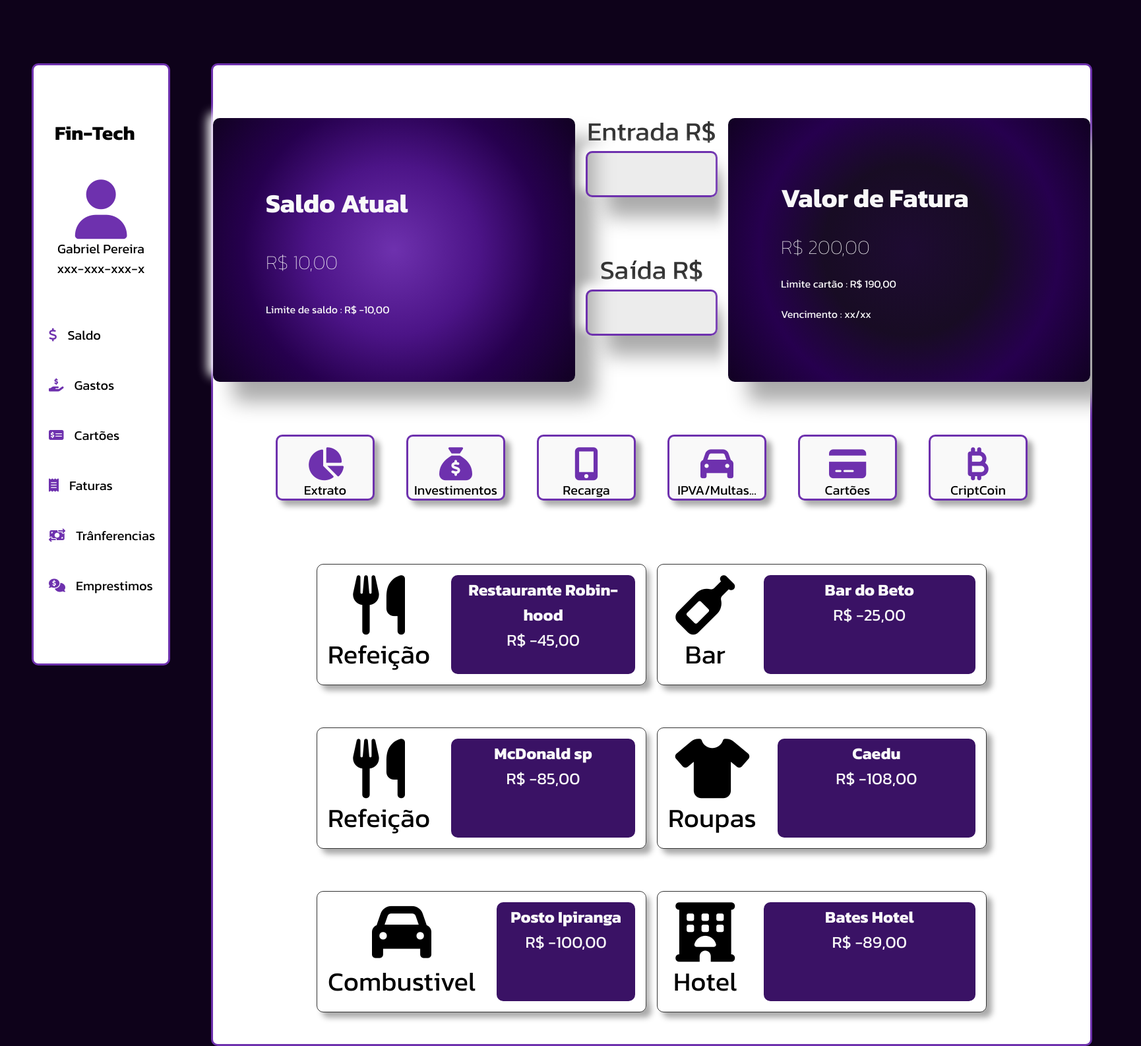
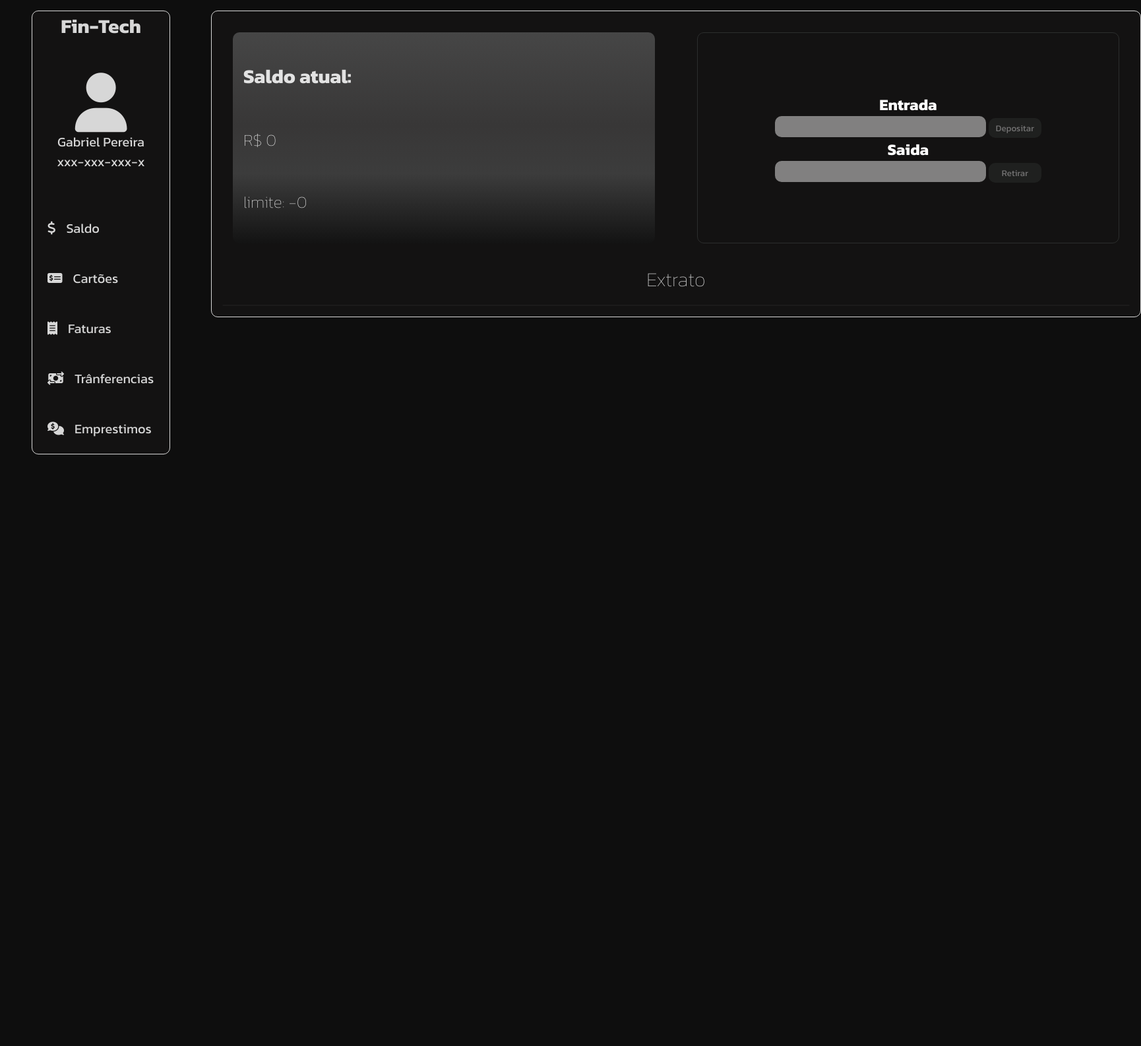
Before and after one commit to 1mGabriel/fin-tech, a plain HTML site: page index.html in a window 1280 px wide. Shown: the whole page at 66% size, 1730 px wide, since content can reach past the window. After the commit the page ends 800 px from the top, so only its background shows below. Drawn offline with nearby package versions, Linux system fonts and the light colour scheme.

Commit message:
Redefiniçaõ do layout e conclusão do script da aba de saldos

```diff
--- a/index.html
+++ b/index.html
@@ -11,12 +11,14 @@
 <link href="https://fonts.googleapis.com/css2?family=Kanit:ital,wght@0,100;0,200;0,300;0,400;0,500;0,600;0,700;0,800;0,900;1,100;1,200;1,300;1,400;1,500;1,600;1,700;1,800;1,900&display=swap"
  rel="stylesheet">
  <!-- style -->
+ <link href="https://unpkg.com/aos@2.3.1/dist/aos.css" rel="stylesheet">
  <link rel="stylesheet" href="style.css">
  <!-- script -->
+ <script src="https://unpkg.com/aos@2.3.1/dist/aos.js"></script>
  <script src="/js/index.js" defer></script>
     <title>Fin-Tech</title>
 </head>
-<body>
+<body id="body">
     <nav  id="navContainer"class="nav-container">
         <div class="logo">
             <h1>Fin-Tech</h1>
@@ -30,10 +32,6 @@
           <div id="saldoOption" class="options">
             <i class="fa-solid fa-dollar-sign fa-fw"></i>
             <p>Saldo</p>
-          </div>
-          <div  id="gastosOption" class="options">
-            <i class="fa-solid fa-hand-holding-dollar fa-fw"></i>
-            <p>Gastos</p>
           </div>
           <div id="cartoesOption" class="options">
             <i class="fa-solid fa-money-check-dollar fa-fw"></i>
@@ -54,119 +52,46 @@
         </div>
     </nav>
     <section id="mainContainer" class="main-container">
-       <div class="values-container">
-        <div  id="saldoContainer" class="saldo-container">
-            <h2>Saldo Atual</h2>
-            <h1 id="saldoValue"> R$ 10,00</h1>
-            <p>Limite de saldo : <span> R$ -10,00</span></p>
+
+        <!-- Saldo -->
+        <div class="saldo-container" id="saldoContainer">
+            <div class="pocket-container">
+                <h1>Saldo atual:</h1>
+                <p>R$ <span id="actualValue">0</span></p>
+                <p>limite: -<span id="limitValue">0</span></p>
+            </div>
+            <div class="in-out-container">
+                <div class="in-container">
+                    <h2>Entrada</h2>
+                    <div>
+                    <input type="number" name="in" id="inInput">
+                    <button id="checkIn">Depositar</button>
+                    </div>
+                </div>
+                <div class="out-container">
+                    <h2>Saida</h2>
+                    <div>
+                    <input type="number" name="out" id="outInput">
+                    <button id="checkOut">Retirar</button>
+                    </div>
+                </div>
+            </div>
         </div>
-        <div class="inputs-container">
-            <div class="entrada-container">
-                <p>Entrada R$</p>
-                <input type="number" name="entrada" id="">
-            </div>
-            <div class="saida-container">
-                <p>Saída R$</p>
-                <input type="number" name="saida" id="">
-            </div>
 
-        </div>
-        <div  id="faturaContainer" class="fatura-container">
-            <h2>Valor de Fatura</h2>
-            <h1 id="saldoValue"> R$ 200,00</h1>
-            <p>Limite cartão : <span> R$ 190,00</span></p>
-            <p>Vencimento : <span> xx/xx</span></p>
-        </div>
-       </div>
-       <div id="servicesContainer" class="services-container">
-        <div class="service">
-            <i class="fa-solid fa-chart-pie fa-fw" ></i>
+        <!-- Extrato -->
+        <div class="extract-title">
             <p>Extrato</p>
         </div>
-        <div class="service">
-            <i class="fa-solid fa-sack-dollar fa-fw" ></i>
-            <p>Investimentos</p>
+        <div class="extract-container" id="extractContainer">
         </div>
-        <div class="service">
-            <i class="fa-solid fa-mobile-screen-button fa-fw"></i>
-            <p>Recarga</p>
-        </div>
-        <div class="service">
-            <i class="fa-solid fa-car fa-fw"></i>
-            <p>IPVA/Multas...</p>
-        </div>
-        <div class="service">
-            <i class="fa-solid fa-credit-card fa-fw" ></i>
-            <p>Cartões</p>
-        </div>
-        <div class="service">
-            <i class="fa-solid fa-bitcoin-sign fa-fw" ></i>
-            <p>CriptCoin</p>
-        </div>
-       </div>
-       <div id="extractContainer" class="extract-container">
-        <div class="extract">
-            <div class="type">
-                <i class="fa-solid fa-utensils fa-fw" ></i>
-                <P>Refeição</P>
-            </div>
-            <div class="description">
-                <h3>Restaurante Robin-hood</h3>
-                <p>R$ -45,00</p>
-            </div>
-        </div>
-        <div class="extract">
-            <div class="type">
-                <i class="fa-solid fa-wine-bottle fa-fw" ></i>
-                <P>Bar</P>
-            </div>
-            <div class="description">
-                <h3>Bar do Beto</h3>
-                <p>R$ -25,00</p>
-            </div>
-        </div>
-        <div class="extract">
-            <div class="type">
-                <i class="fa-solid fa-utensils fa-fw" ></i>
-                <P>Refeição</P>
-            </div>
-            <div class="description">
-                <h3>McDonald sp</h3>
-                <p>R$ -85,00</p>
-            </div>
-        </div>
-        <div class="extract">
-            <div class="type">
-                <i class="fa-solid fa-shirt fa-fw" ></i>
-                <P>Roupas</P>
-            </div>
-            <div class="description">
-                <h3>Caedu</h3>
-                <p>R$ -108,00</p>
-            </div>
-        </div>
-        <div class="extract">
-            <div class="type">
-                <i class="fa-solid fa-car fa-fw" ></i>
-                <P>Combustivel</P>
-            </div>
-            <div class="description">
-                <h3>Posto Ipiranga</h3>
-                <p>R$ -100,00</p>
-            </div>
-        </div>
-        <div class="extract">
-            <div class="type">
-                <i class="fa-solid fa-hotel fa-fw" ></i>
-                <P>Hotel</P>
-            </div>
-            <div class="description">
-                <h3>Bates Hotel</h3>
-                <p>R$ -89,00</p>
-            </div>
-        </div>
-       </div>
+    </section>
 
-    </section>
+
+    <!-- Notificações -->
+
 </body>
+<script>
+  AOS.init();
+</script>
+
 </html>
--- a/js/index.js
+++ b/js/index.js
@@ -0,0 +1,167 @@
+// seleção:
+const body = document.querySelector("#body")
+
+const saldoOption = document.querySelector("#saldoOption");
+
+const actualValue = document.querySelector("#actualValue");
+
+const limitValue = document.querySelector("#limitValue");
+
+const checkInBtn = document.querySelector("#checkIn");
+
+const checkOutBtn = document.querySelector("#checkOut");
+
+const inInput = document.querySelector("#inInput");
+
+const outInput = document.querySelector("#outInput");
+
+const extractContainer = document.querySelector("#extractContainer");
+
+
+//pegar data e hora atual:
+// Obtém a data e hora atual
+var dataAtual = new Date();
+
+// Formata a data para o formato "dd/mm/aaaa"
+var dataFormatada = dataAtual.getDate() + '/' + (dataAtual.getMonth() + 1) + '/' + dataAtual.getFullYear();
+
+// Formata a hora para o formato "hh:mm:ss"
+var horaFormatada = dataAtual.getHours() + ':' + dataAtual.getMinutes() + ':' + dataAtual.getSeconds();
+
+// Cria uma string combinando a data e a hora
+var dataHoraFormatada = dataFormatada + ' ' + horaFormatada;
+
+// Imprime a data e hora formatada
+console.log(dataHoraFormatada);
+
+
+
+
+// Funções:
+
+    //Depositar
+    depostiFunction = () =>{
+
+    //lançar a notificaçãp:
+    if(inInput.value===""){
+    notification("Insira um valor", dataFormatada, "#753131");
+
+    }else{
+    // converter o valor do span em numero
+    const saldoNumber = parseFloat(actualValue.textContent);
+
+    //converter o valor do input em numero
+    const valueInput = parseFloat(inInput.value);
+
+    //somar os valores do input e do span atual
+    const newSaldo = saldoNumber+valueInput;
+
+    //Atualizar o span
+    actualValue.innerHTML = newSaldo;
+    limitValue.innerHTML = newSaldo;
+
+    //Notificar a ação
+    notification(`Deposito de ${inInput.value}R$ realizado com suceso`, dataFormatada, "#053c30");
+
+    //Criar o extrato
+    createExtract("in-extract","Entrada",inInput.value,dataFormatada)
+
+    //Limpando o input
+    inInput.value = "";
+    }
+}
+
+    //Sacar
+    saqueFunction = () =>{
+    //lançar a notificaçãp:
+    if(outInput.value===""){
+        notification("Insira um valor", dataFormatada, "#753131");
+
+        }else{
+
+        // converter o valor do span em numero
+        const saldoNumber = parseFloat(actualValue.textContent);
+
+        //converter o valor do input em numero
+        const valueInput = parseFloat(outInput.value);
+
+        //somar os valores do input e do span atual
+        const newSaldo = saldoNumber-valueInput;
+
+        //Atualizar o span
+        actualValue.innerHTML = newSaldo;
+        limitValue.innerHTML = newSaldo;
+
+        //Notificar a ação
+        notification(`Saque de ${outInput.value}R$ realizado com suceso`, dataFormatada, "#753131");
+
+        //Criar o extrato
+        createExtract("out-extract","Saída",outInput.value,dataFormatada)
+
+        //Limpando o input
+        outInput.value = "";
+
+    }
+}
+
+    //Criar Notificação:
+    notification = (ação, date, color)=>{
+
+        const section = document.createElement("section");
+        section.id = "notficationContainer";
+        section.className = "notification";
+        section.setAttribute("data-aos", "fade-left");
+        section.style.backgroundColor = color
+
+        const h2 = document.createElement("h2");
+        h2.innerHTML = ação;
+
+        const p = document.createElement("p");
+        const span = document.createElement("span");
+        span.innerHTML = `${date}`;
+
+        //apends
+        p.appendChild(span)
+        section.append(h2, p)
+        body.appendChild(section)
+
+        function removerSection(){
+            body.removeChild(section)
+        }
+        setTimeout(removerSection, 2000)
+    }
+
+    //Criar Extrato
+    createExtract = (clasName,type,value,date)=>{
+        const div = document.createElement("div");
+        div.className = clasName;
+
+        const h2 = document.createElement("h2");
+        h2.innerHTML = type;
+
+        const p1 = document.createElement("p");
+        const span1 = document.createElement("span");
+        span1.className = "in-value";
+        span1.innerHTML = value +"$";
+
+        const p2 = document.createElement("p");
+        const span2 = document.createElement("span");
+
+        span2.className = "time-extract";
+        span2.innerHTML = date;
+        p2.appendChild(span2)
+        p1.appendChild(span1)
+
+        div.append(h2,p1,p2)
+        extractContainer.appendChild(div)
+
+
+    }
+//Eventos:
+checkInBtn.addEventListener("click" , ()=>{
+    depostiFunction();
+})
+
+checkOutBtn.addEventListener("click" , ()=>{
+    saqueFunction();
+})
--- a/style.css
+++ b/style.css
@@ -5,31 +5,36 @@
     font-family: "Kanit";
 }
 body{
-    background-color: #0e021a;
+    background-color: #0e0e0e;
 }
 /* navbar */
 
 .nav-container{
+    color: #d7d7d7;
     position: relative;
-    top: 6rem;
+    top: 1rem;
     display: flex;
     flex-direction: column;
-    background-color: #ffffff;
+    background-color: #131212;
     width: 210px;
     gap: 1rem;
     font-size: 20px;
     padding-top: 5rem;
-    padding-bottom: 5rem;
-    border: 3px solid #6e31ae;
+    border: 1px solid #d7d7d7;
     border-radius: 10px;
-
+    padding-top: 0;
     margin-left: 3rem;
 
+}
+.nav-container h1{
+    text-align: center;
+    margin-right: 2rem;
 }
 .logo{
     margin-left: 2rem;
 }
 .user-container{
+    cursor: pointer;
     display: flex;
     flex-direction: column;
     justify-content: center;
@@ -40,9 +45,12 @@ body{
     cursor: pointer;
     transition: .4s;
 }
+.user-container:hover{
+    color: #959595;
+}
 .user-container i{
     font-size: 90px;
-    color: #6e31ae;
+    color: #d7d7d7;
 }
 .options-navbar{
     gap: 2rem;
@@ -53,7 +61,7 @@ body{
     padding: 1rem 1rem 1rem 1rem;
 }
 .options i{
-    color: #6e31ae;
+    color: #d7d7d7;
 }
 .options{
 
@@ -68,178 +76,179 @@ body{
     border-radius: 10px;
 }
 .options:hover{
-    box-shadow:  8px 8px 16px #aaaaaa,
-    -8px -8px 16px #ffffff;
-    border: 2px solid #6e31ae;
+
+    border: 2px solid transparent;
     width: 180px;
-    color: #f9f9f9;
-    background-color: #6e31ae;
+    color: #030303;
+    background-color: #9e9e9e;
 }
 /* saldo */
 .main-container{
-    background-color: #ffffff;
+    background-color: #131212;
     position: absolute;
-    top: 6rem;
+    top: 1rem;
     border-radius: 10px;
-    border:3px solid #6e31ae;
-
-    width: 167vh;
+    border:1px solid #d7d7d7;
     margin-left: 20rem;
     margin-right: 20rem;
-
-}
-.values-container{
-    display: flex;
-    gap: 1rem;
-    align-items: center;
-    justify-content: space-around;
-
 }
 .saldo-container{
-    color: #f9f9f9;
-    background: rgb(110,49,174);
-    background: radial-gradient(circle, rgba(110,49,174,1) 0%, rgba(76,20,135,1) 38%, rgba(38,0,78,1) 67%, rgba(17,1,34,1) 100%);
-    box-shadow:  30px 30px 30px #aaaaaa,
-    -8px -8px 16px #ffffff;
-    padding: 5rem;
-    margin-top: 5rem;
-    width: 700px;
-    height: 400px;
-    border-radius: 10px;
+    display: flex;
+}
+.pocket-container{
     display: flex;
     flex-direction: column;
     justify-content: space-around;
-    cursor: pointer;
+    height: 20rem;
+    width: 40rem;
+    margin: 2rem;
+    color: #e2e2e2;
+    padding: 1rem;
+    background: rgb(0, 0, 0);
+    background: linear-gradient(180deg, rgb(70, 70, 70) 0%, rgb(56, 55, 55) 44%, rgb(60, 60, 60) 67%, rgb(19, 19, 19) 100%);
+    border-radius: 10px;
 
 }
-.saldo-container h2{
-    font-size: 40px;
+.pocket-container h1{
+    font-size: 30px;
 }
-.saldo-container h1{
-    font-size: 30px;
+.pocket-container p{
+    font-size: 25px;
+    font-weight: lighter;
+
+}
+.in-out-container{
+    border: 1px solid #2c2e2d;
+    border-radius: 10px;
+    justify-content: center;
+    margin: 2rem;
+    width: 40rem;
+    display: flex;
+    flex-direction: column;
+    text-align: center;
+    color: #ffffff;
     font-weight: lighter;
 }
-.fatura-container{
-    color: #f9f9f9;
-    background: rgb(46, 35, 73);
-    background: radial-gradient(circle, rgb(30, 11, 50) 0%, rgb(24, 12, 36) 38%, rgba(38,0,78,1) 67%, rgba(17,1,34,1) 100%);
-    box-shadow:  30px 30px 30px #aaaaaa,
-    -8px -8px 16px #ffffff;
-    padding: 5rem;
-    margin-top: 5rem;
-    width: 700px;
-    height: 400px;
+.in-out-container button{
+    width: 80px;
     border-radius: 10px;
-    display: flex;
-    flex-direction: column;
-    justify-content: space-around;
+    background-color: #2c2e2d;
+    border: none;
+    height: 30px;
+    color: #d7d7d7;
     cursor: pointer;
-
+    opacity: .5;
+    transition: .4s;
 }
-.fatura-container h2{
-    font-size: 40px;
+#checkIn:hover{
+opacity: 1;
+background-color: #053c30;
 }
-.fatura-container h1{
-    font-size: 30px;
-    font-weight: lighter;
+#checkOut:hover{
+opacity: 1;
+background-color: #753131;
 }
-.inputs-container{
-    display: flex;
-    flex-direction:column;
-    gap: 5rem;
-    justify-content: center;
-    align-items: center;
+#inInput,
+#outInput{
+    font-size: 20px;
+    height: 2rem;
+    width: 20rem;
     text-align: center;
+    opacity: .5;
+    transition: .4s;
+    background-color: #eeeeee;
+    border: 1px solid transparent;
+    border-radius: 10px;
+    color: #ffffff';
 }
-.inputs-container p{
-    font-size: 40px;
-    color: #333;
+#inInput:hover,
+#outInput:hover{
+    opacity: 1;
 }
-.inputs-container input{
-    box-shadow:  30px 30px 30px #aaaaaa,
-    -8px -8px 16px #ffffff;
-    width: 200px;
-    height: 70px;
-    border-radius: 10px;
-    border:3px solid #6e31ae;
-    background-color: #aaaaaa3a;
-    text-align: center;
-    font-size: 30px;
-}
-.services-container{
-    display: flex;
-    justify-content: center;
-    text-align: center;
-    margin-top: 5rem;
-    gap: 3rem;
-}
-.services-container i{
-    font-size: 50px;
-    color: #6e31ae;
-}
-.services-container p{
-    font-size: 20px;
-
-}
-.service{
-    transition: .4s;
-    background-color: #f9f9f9;
-    border-radius: 10px;
-    box-shadow:  8px 8px 8px #aaaaaa,
-    -8px -8px 16px #ffffff;
-    cursor: pointer;
-    padding-top: 1rem;
-    width: 150px;
-    height: 100px;
-    border: 3px solid #6e31ae;
-}
-.service:hover{
-    background: rgb(46, 35, 73);
-    background: radial-gradient(circle, rgb(30, 11, 50) 0%, rgb(24, 12, 36) 38%, rgba(38,0,78,1) 67%, rgba(17,1,34,1) 100%);
-    color: #f9f9f9;
-}
+/* extrato */
 .extract-container{
-    justify-content: center;
-    margin: 3rem 3rem 3rem 3rem;
     display: flex;
     gap: 1rem;
     flex-wrap: wrap;
+    margin:  1rem;
+    border-radius: 10px;
+    border: 1px solid #d7d7d70c;
+
 }
-.extract{
-    margin-top: 3rem;
-    width: 500px;
-    border: 1PX SOLID #333;
-    border-radius: 10px;
-    box-shadow:  8px 8px 8px #aaaaaa,
-    -8px -8px 16px #ffffff;
-    display: flex;
-    padding: 1rem;
-}
-.type{
+.in-extract,
+.out-extract{
+    color: #d7d7d7;
     display: flex;
     flex-direction: column;
+    text-align: center;
+    margin: 1rem;
+    background-color: #1a1a1a;
+    border: 3px solid transparent;
+    transition: .4s;
+
+
+}
+.in-extract:hover,
+.out-extract:hover{
+    border: 3px solid #656565;
+}
+.in-extract h2{
+    color: #d7d7d7;
+    background-color: #053c30;
+    border: none;
+    width: 8rem;
+}
+.in-extract p{
+    font-weight: bold;
+}
+
+.out-extract h2{
+    color: #d7d7d7;
+    background-color: #702a2a;
+    border: none;
+    width: 8rem;
+}
+.out-extract p{
+    font-weight: bold;
+}
+.time-extract{
+    font-weight: lighter;
+    color: #656565;
+}
+.extract-title{
+    text-align: center;
+    display: flex;
     justify-content: center;
     align-items: center;
+    font-size: 30px;
+    font-weight: lighter;
+    color: #d7d7d7;
+
+}
+
+
+
+/* hiden */
+.hide{
+    display: none;
+}
+/* notification */
+.notification{
+    position: fixed;
+    background-color: #393939;
+    top: 1rem;
+    right: 5rem;
+    width: 30rem;
+    color: #959595;
+    border-radius: 10px;
+    font-weight: lighter;
+}
+.notification h2{
     text-align: center;
+    font-weight: 300;
+    padding-bottom: 1rem;
 }
-.type i{
-    font-size: 90px;
+.notification p{
+    font-size: 15px;
+    text-align: end;
 }
-.type p{
-    font-size: 40px;
-}
-.description{
-    width: 400px;
-    color: #f9f9f9;
-    margin-left: 2rem;
-    background-color: #3a1265;
-    border-radius: 10px;
-    padding: 3px;
-    text-align: center;
-}
-.description h3{
-    font-size: 25px;
-}
-.description p{
-    font-size: 25px;
-}
```
